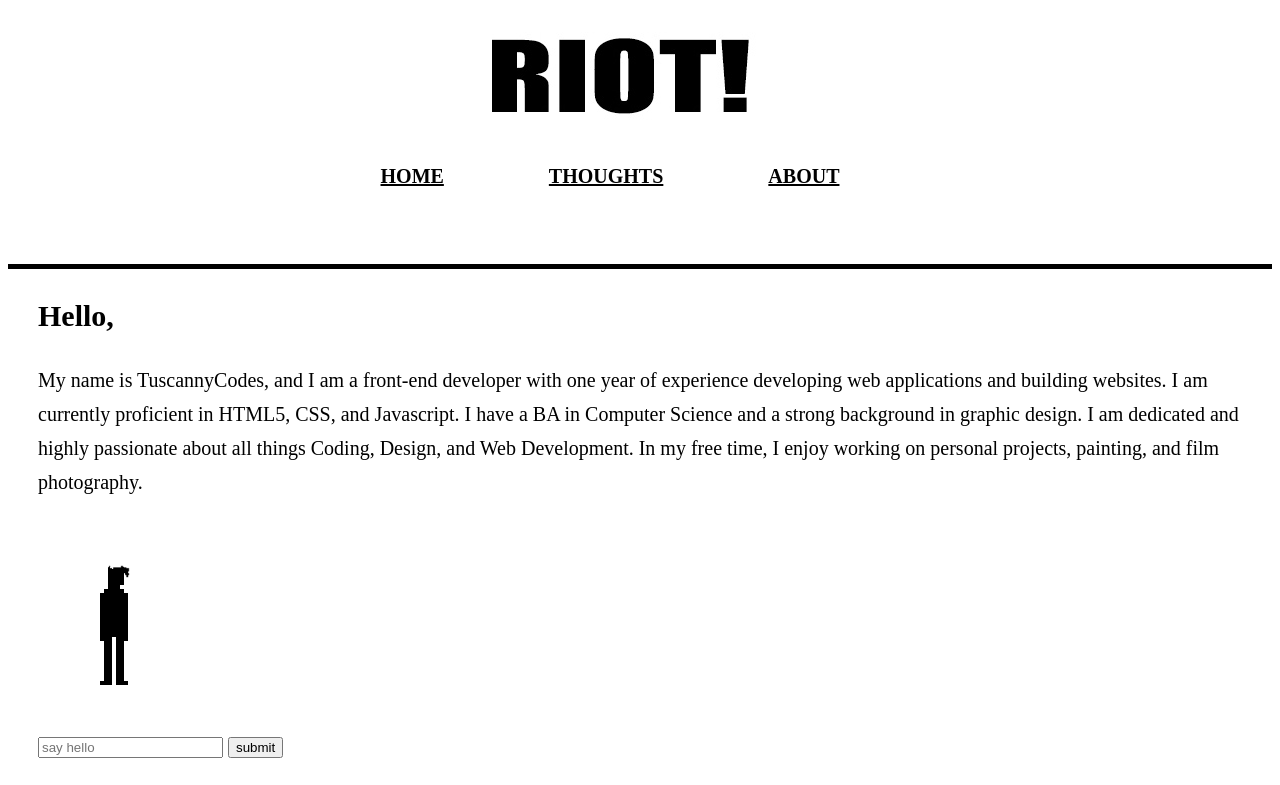
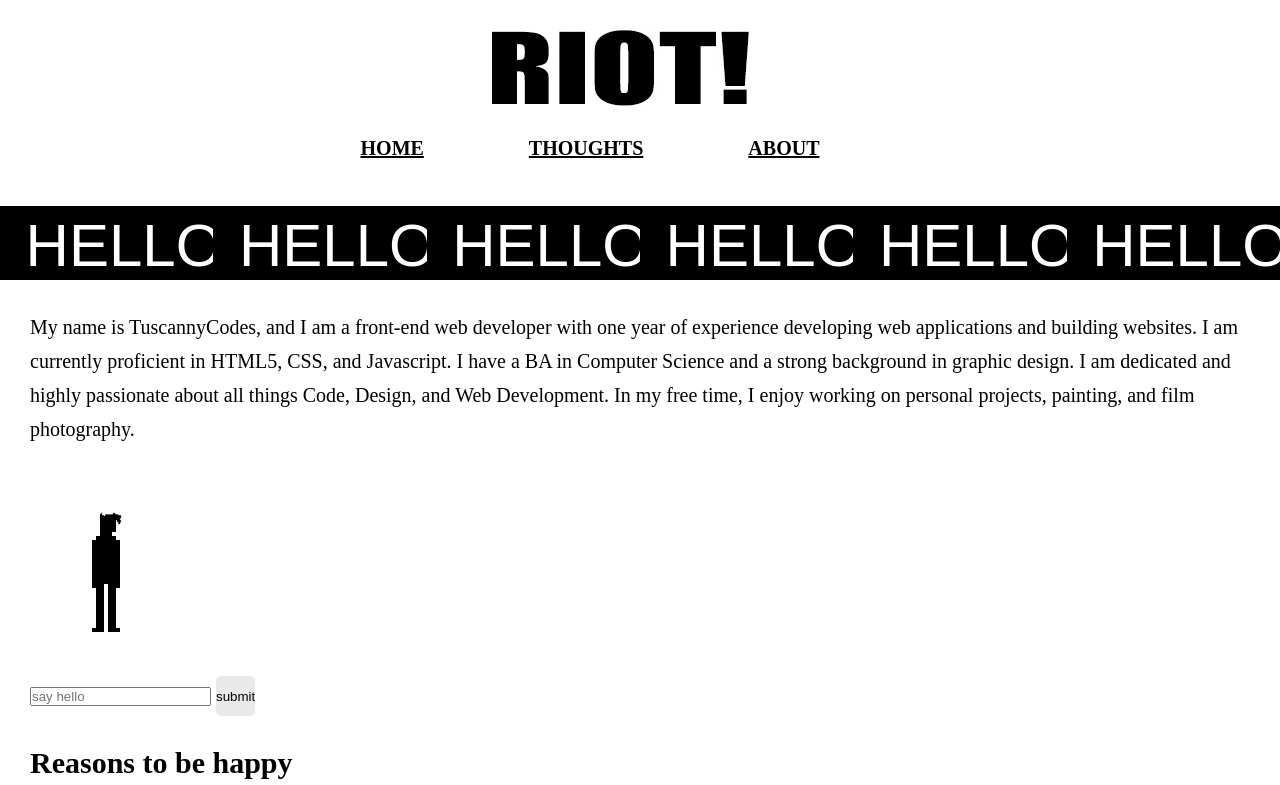
Before and after one commit to tuscannyCodes/Riot_Project, a plain HTML site: page index.html in a window 1280 px wide. Shown: the top 785 px of the page. Drawn offline with Linux system fonts and the light colour scheme.

Commit message:
added animated banner

```diff
--- a/index.html
+++ b/index.html
@@ -53,21 +53,32 @@
 		<!-- Journal type text -->
 	<div>
 
-			<h2> Hello, </h2>
+		<div class="marquee">
+			<div class="marquee__inner" >
+				<span> HELLO</span>
+				<span> HELLO</span>
+				<span> HELLO</span>
+				<span> HELLO</span>
+				<span> HELLO</span>
+				<span> HELLO</span>
+				<span> HELLO</span>
+				<span> HELLO</span>
+				<span> HELLO</span>
+				<span> HELLO</span>
+				<span> HELLO</span>
+				<span> HELLO</span>
+			</div>
+			</div>
 
 
 
-			<p> My name is TuscannyCodes, and I am a front-end developer with one year of experience developing web applications and building websites. I am currently proficient in HTML5, CSS, and Javascript. I have a BA in Computer Science and a strong background in graphic design. I am dedicated and highly passionate about all things Coding, Design, and Web Development. In my free time, I enjoy working on personal projects, painting, and film photography.</p>
+			<p> My name is TuscannyCodes, and I am a front-end web developer with one year of experience developing web applications and building websites. I am currently proficient in HTML5, CSS, and Javascript. I have a BA in Computer Science and a strong background in graphic design. I am dedicated and highly passionate about all things Code, Design, and Web Development. In my free time, I enjoy working on personal projects, painting, and film photography.</p>
+</div>
 
-
-
-	</div>
 		 <section id="bitMeTalkContainer" >
 		<!-- 8bit image with embedded link-->
-		<a href="http://infiniteugly.com" target="_blank">
-		<img id="bitMe" src="images/bitme_image.png" width="200"> </a>
+		<img id="bitMe" src="images/bitme_image.png" width="200">
 		<p id="bitMeTalkBox"></p>
-
 		</section>
 		<!-- 8bit image with embedded link-->
 
--- a/stylesheet.css
+++ b/stylesheet.css
@@ -1,4 +1,9 @@
+*{
 
+	overflow-x: hidden;
+	margin: 0;
+	padding: 0;
+}
 
 /*highlighter text color for empasis*/
 
@@ -69,6 +74,16 @@ position: relative;
 
 right: 20px;
 
+
+}
+
+button{
+
+	height: 40px;
+	box-shadow: none;
+	border: none;
+	border-radius: 5px;
+	background-color: rgb(233, 233, 233);
 
 }
 
@@ -296,3 +311,42 @@ text-align: center;
 	align-items: center;
 	align-content: center;
 }
+/*SCROLL ANIMATION*/
+
+.marquee {
+	position: relative;
+	overflow: hidden;
+	--offset: 15vw;
+	move-initial: calc(-25% + var(--offset));
+	--move-final: calc(-25% + var(--offset));
+	color: white;
+	background-color: black;
+	z-index: 1;
+	width: 200%;
+
+  }
+  .marquee__inner {
+	width: fit-content;
+	display: flex;
+	position: relative;
+	animation: marquee 5s linear infinite;
+
+	width: 200vw;
+  }
+
+  .marquee span {
+	font-size: 3em;
+	padding: 0 2vw;
+	white-space: nowrap;
+	font-family: "Teko", sans-serif;
+  }
+
+  @keyframes marquee {
+	0% {
+	  transform: translate3d(var(--move-initial), 0, 0);
+	}
+
+	100% {
+	  transform: translate3d(var(--move-final), 0, 0);
+	}
+  }
```
